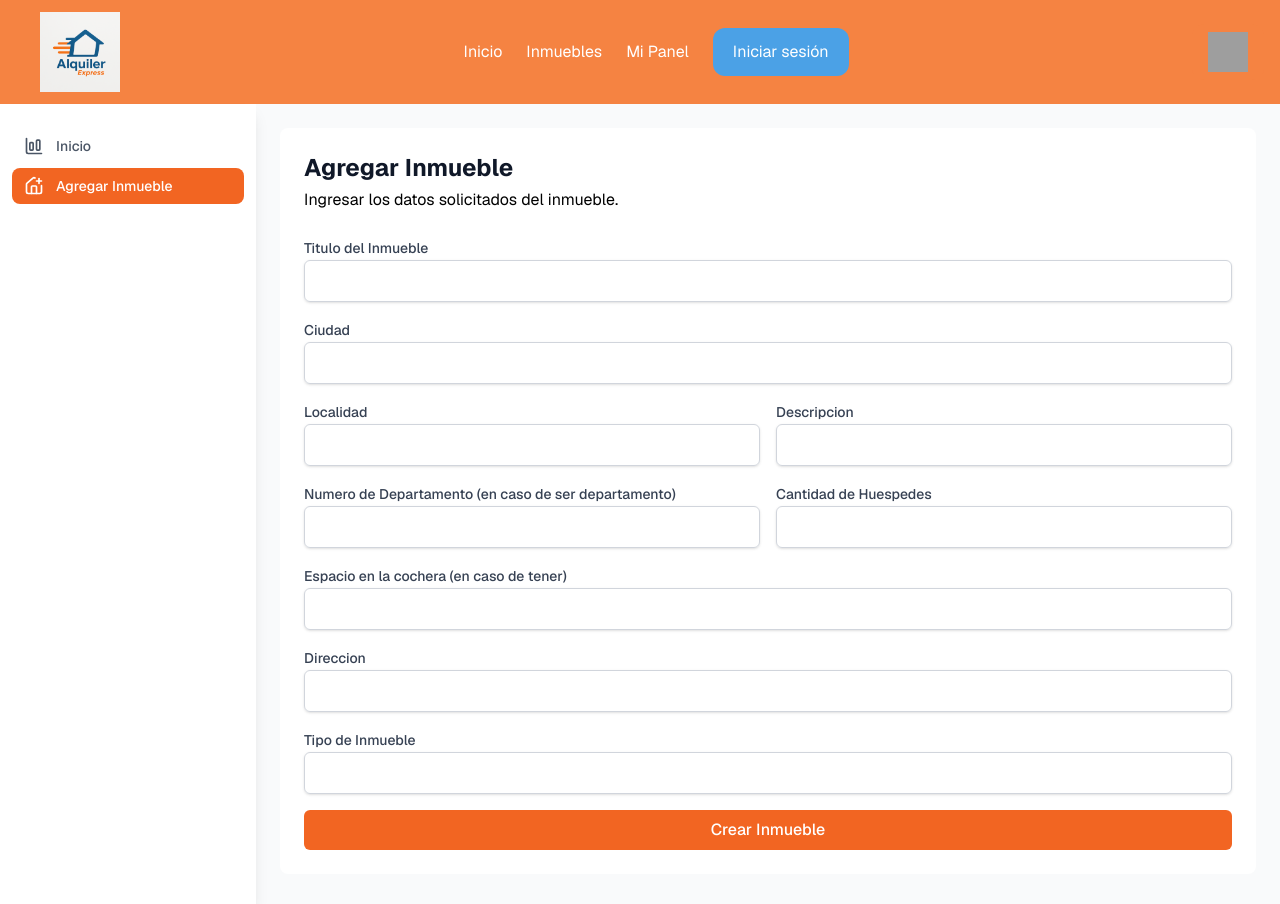
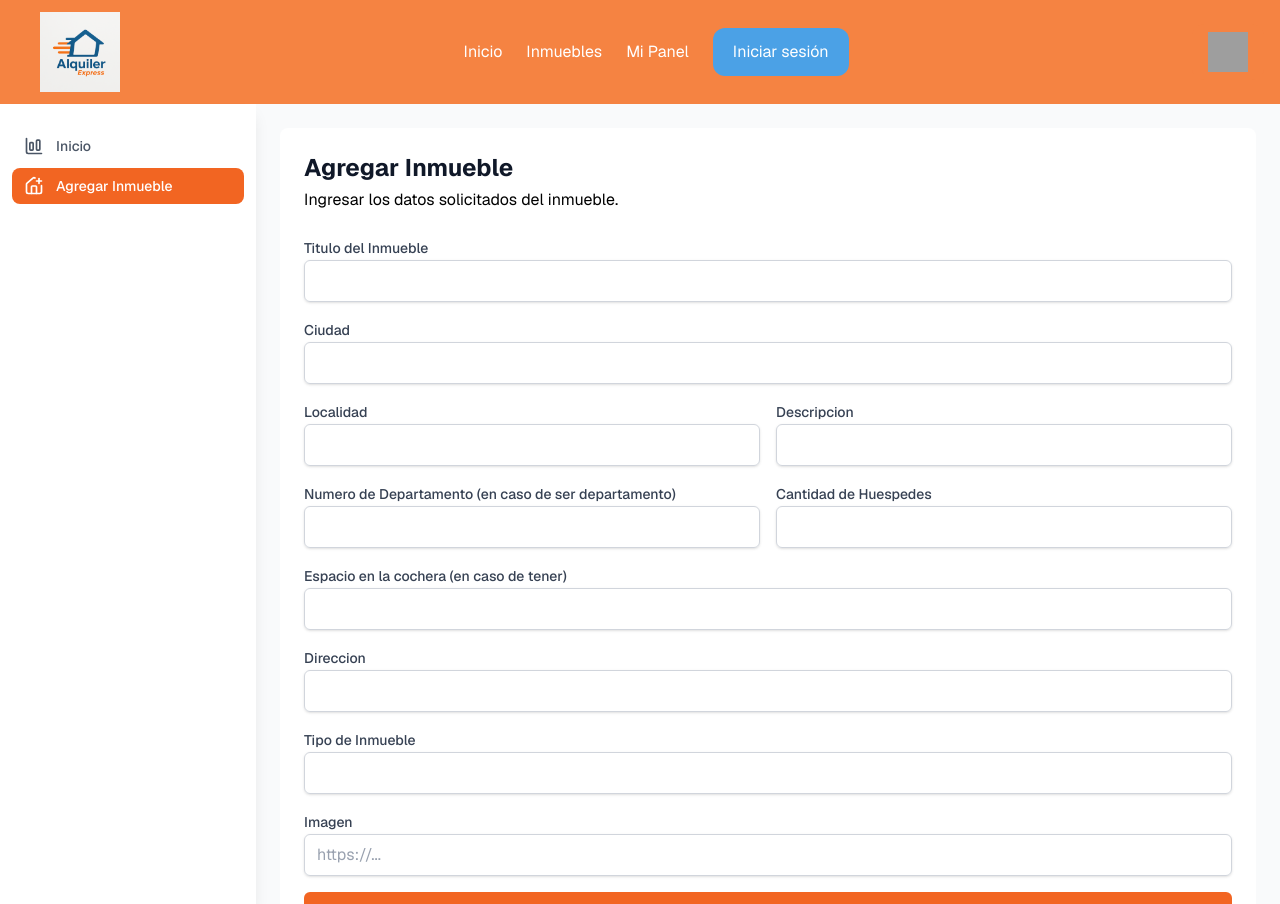
Before and after one commit to nachomattano/AlquilerExpress, a Next.js app: page /panelempleado in a window 1280 px wide. Both pictures are taken after a click on the button "Agregar Inmueble". Built offline with nearby package versions, Linux system fonts and the light colour scheme; grey boxes are pictures that could not be loaded.

Commit message:
Imagen-Inmueble

```diff
--- a/src/components/DetalleInmueble/DetalleDelInmueble.tsx
+++ b/src/components/DetalleInmueble/DetalleDelInmueble.tsx
@@ -16,6 +16,11 @@ export default function DetalleDelInmueble({inmueble}:{inmueble:string}){
 
                 <div className="flex justify-center items-center min-h-screen bg-gray-50">
                     <div className="bg-white rounded-xl shadow-md p-8 space-y-4 w-full ">
+                        <img
+                            src={inmuebles.imagen ?? ""}
+                            alt="Imagen del inmueble"
+                            className="w-100 h-100 rounded-t-lg"
+                        />
                         <div className="space-y-4">
                             <label className="block shadow-md bg-orange-100 px-4 py-2 rounded-md text-base">Título: {inmuebles?.titulo}</label>
                             <label className="block shadow-md bg-orange-100 px-4 py-2 rounded-md text-base">Ciudad: {inmuebles?.ciudad}</label>
--- a/src/components/inmuebles/CuadradoInmueble.tsx
+++ b/src/components/inmuebles/CuadradoInmueble.tsx
@@ -11,6 +11,11 @@ type CuadradoAlquilerProps = {
 export default function CuadradoInmueble({inmueble}:{inmueble:inmueble}) {
     return <>
                 <div className="shadow-md rounded-lg h-110 w-90 text-lg ">
+                  <img
+                    src={inmueble.imagen ?? ""}
+                    alt="Imagen del inmueble"
+                    className="w-full h-60 rounded-t-lg"
+                  />
                   <div className="grid mt-6">
                     <label className="px-6">Nombre:{inmueble.titulo} </label>
                     <label className="px-6">Ciudad:{inmueble.ciudad}</label>
--- a/src/components/mipanel/AgregarInmueble.tsx
+++ b/src/components/mipanel/AgregarInmueble.tsx
@@ -12,12 +12,13 @@ export default function AgregarInmueble() {
     const [cantidadHuespedes, setCantHuespedes] = useState("")
     const [direccion, setDireccion] = useState("")
     const [tipo, setTipo] = useState("")
+    const [imagen, setImagen] = useState("")
 
     const handleSubmit = async (e: React.FormEvent) => {
         e.preventDefault()
         const res = await fetch('/api/inmueble', {
             method: 'POST',
-            body: JSON.stringify({cantidadhuespedes:cantidadHuespedes,titulo, espaciocochera:espacioCochera, dpto , direccion, localidad, ciudad, tipo, descripcion}),
+            body: JSON.stringify({cantidadhuespedes:cantidadHuespedes,titulo, espaciocochera:espacioCochera, dpto , direccion, localidad, ciudad, tipo, imagen, descripcion}),
             headers: { 'Content-Type': 'application/json' }
         });
 
@@ -168,6 +169,20 @@ export default function AgregarInmueble() {
                             />
                         </div>
 
+                    <div className="space-y-2">
+                            <label htmlFor="imagen" className="text-sm font-medium text-gray-700">
+                                Imagen
+                            </label>
+                            <input
+                                id="imagen"
+                                type="text"
+                                placeholder="https://..."
+                                value={imagen}
+                                onChange={(e) => setImagen(e.target.value)}
+                                className="w-full px-3 py-2 border border-gray-300 rounded-md shadow-sm placeholder-gray-400 focus:outline-none focus:ring-2 focus:ring-blue-500 focus:border-blue-500"
+                            />
+                        </div>
+
                     <button
                         type="submit"
                         className="w-full bg-orange-500 hover:bg-orange-600 text-white font-medium py-2 px-4 rounded-md transition-colors duration-200 focus:outline-none focus:ring-2 focus:ring-green-500 focus:ring-offset-2"
--- a/src/pages/api/inmueble.ts
+++ b/src/pages/api/inmueble.ts
@@ -6,7 +6,7 @@ import { estadoInmueble } from '@/types/estado-inmueble'
 
 
 export default async function handler(req:NextApiRequest,res:NextApiResponse){
-    const {method, query:{ id }, body: { cantidadhuespedes,titulo, espaciocochera, dpto , direccion, estado, localidad, ciudad, tipo, descripcion}} = req
+    const {method, query:{ id }, body: { cantidadhuespedes,titulo, espaciocochera, dpto , direccion, estado, localidad, ciudad, tipo, imagen, descripcion}} = req
 
     if (method == 'GET'){
         const resp = await getInmuebles()
@@ -16,7 +16,7 @@ export default async function handler(req:NextApiRequest,res:NextApiResponse){
     }
 
     if (method == 'POST'){
-        const inmueble : inmueble = { id:null, titulo, espaciocochera, cantidadhuespedes, estado:estadoInmueble.disponible, dpto,direccion,localidad, ciudad, tipo, descripcion }
+        const inmueble : inmueble = { id:null, titulo, espaciocochera, cantidadhuespedes, estado:estadoInmueble.disponible, dpto,direccion,localidad, ciudad, tipo, imagen, descripcion }
         await createInmueble(inmueble)
         res.send('OK')
         return ''
--- a/src/types/inmueble.ts
+++ b/src/types/inmueble.ts
@@ -13,5 +13,6 @@ export type inmueble = {
     ciudad: string|null|undefined,
     estado: estadoInmueble|null|undefined,
     tipo:string|null|undefined,
+    imagen?: string|null|undefined,
     descripcion:string|null|undefined
 }
```
